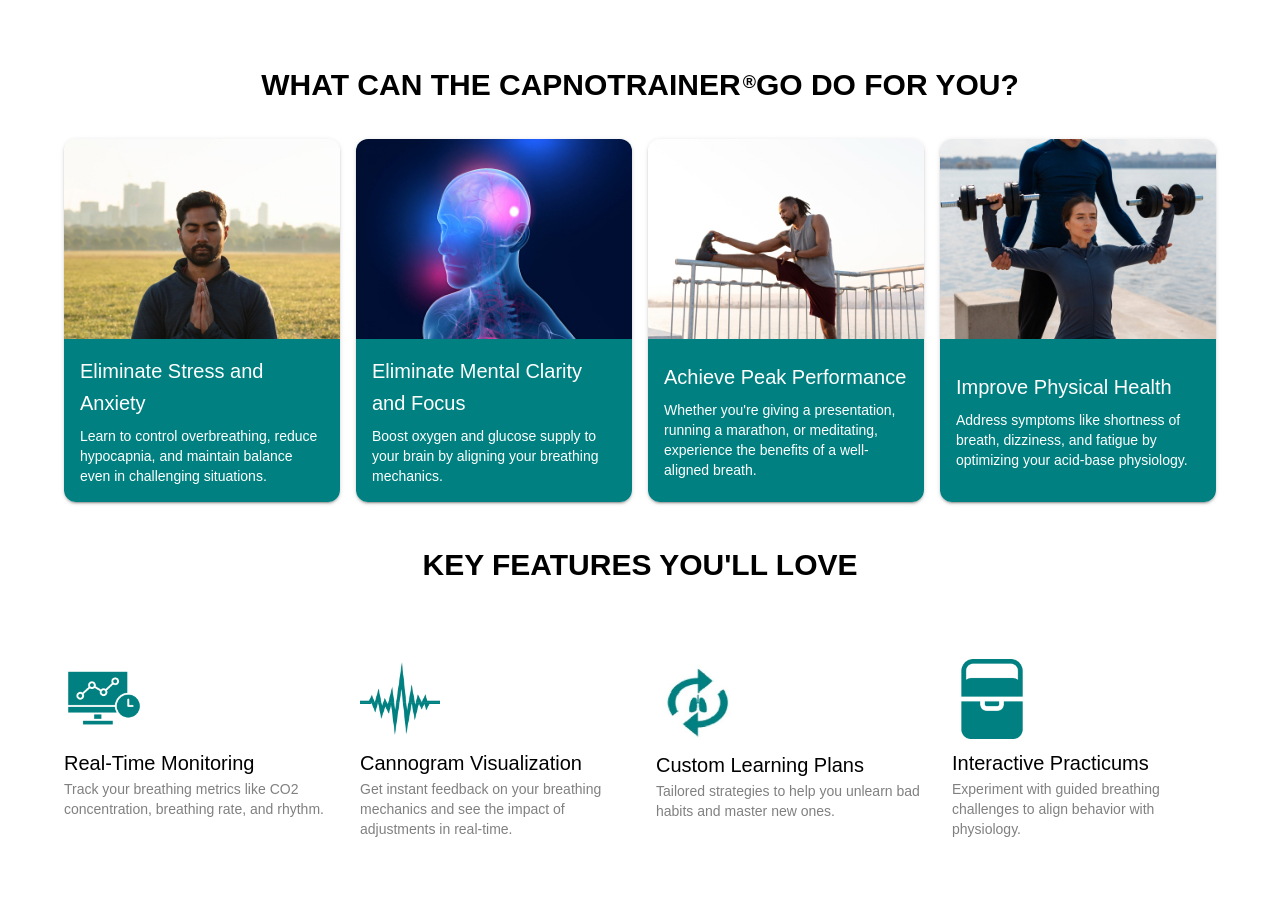
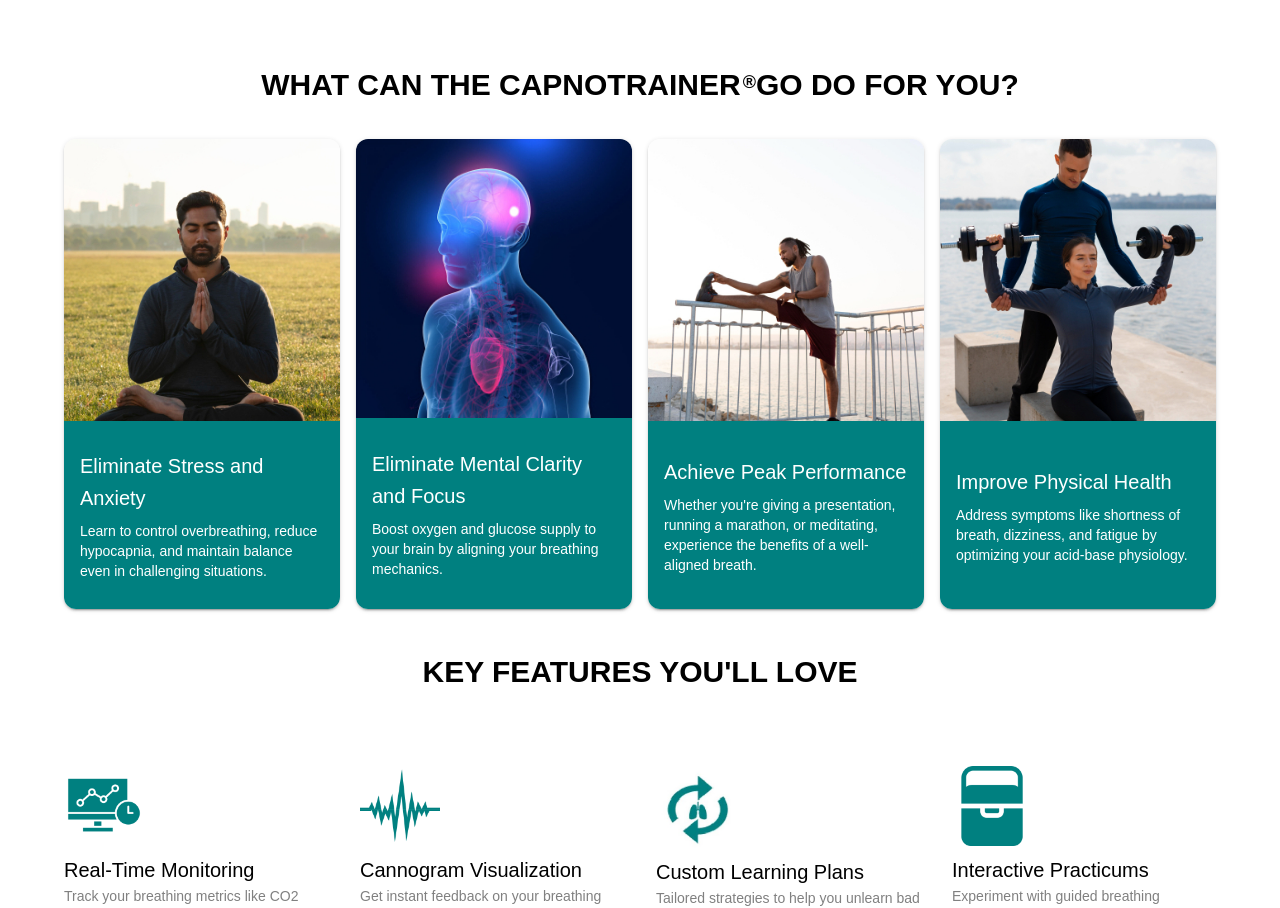
Before and after one commit to sidhant48/CAPNOTRAINER, a React (Vite) app: page / in a window 1280 px wide. Shown: the part 900-1808 px from the top of the page. Built offline with nearby package versions, Linux system fonts and the light colour scheme.

Commit message:
what can finally done

```diff
--- a/src/components/WhatCan.jsx
+++ b/src/components/WhatCan.jsx
@@ -10,19 +10,19 @@
       <Typography
         sx={{
           fontWeight: "bold",
-          fontSize: { xs: "20px", sm: "24px", md: "30px" }, // Adjusted font size for different screen sizes
+          fontSize: { xs: "20px", sm: "24px", md: "30px" },
           textAlign: "center",
-          mb: { xs: 3, sm: 4 }, // Responsive margin below the title
+          mb: { xs: 3, sm: 4 },
         }}
       >
         WHAT CAN THE CAPNOTRAINER
         <Box
           component="span"
           sx={{
-            fontSize: { xs: "14px", sm: "18px" }, // Responsive font size for the ® symbol
+            fontSize: { xs: "14px", sm: "18px" },
             position: "relative",
-            top: { xs: "-4px", sm: "-7px" }, // Adjust the position of the ® symbol for smaller screens
-            ml: "2px", // Small left margin for spacing
+            top: { xs: "-4px", sm: "-7px" },
+            ml: "2px",
           }}
         >
           ®
@@ -36,7 +36,7 @@
           <Box
             display="flex"
             flexDirection="column"
-            height="100%"
+            height="470px" // Reduced the height slightly
             borderRadius="12px"
             overflow="hidden"
             boxShadow={2}
@@ -48,9 +48,9 @@
               alt="Image 1"
               sx={{
                 width: "100%",
-                height: "200px", // Fixed height for the image container
-                objectFit: "cover", // Ensures the image covers the area without stretching
-                objectPosition: "top", // Positions the image starting from the top
+                height: "60%", // Adjusted the image height to take up 52% of the container's height
+                objectFit: "cover",
+                objectPosition: "top",
               }}
             />
             {/* Text Container */}
@@ -58,11 +58,12 @@
               sx={{
                 backgroundColor: "teal",
                 color: "white",
-                height: "100%",
+                height: "40%", // Adjusted the text height to take up 48% of the container's height
                 display: "flex",
                 flexDirection: "column",
                 justifyContent: "center",
-                padding: 2,
+                paddingY: 1, // Reduced vertical padding
+                paddingX: 2,
               }}
             >
               <Typography variant="h6" gutterBottom>
@@ -76,12 +77,12 @@
           </Box>
         </Grid>
 
-        {/* Repeat the above structure for other containers */}
+        {/* Second Container */}
         <Grid item xs={12} sm={6} md={3}>
           <Box
             display="flex"
             flexDirection="column"
-            height="100%"
+            height="470px" // Reduced the height slightly
             borderRadius="12px"
             overflow="hidden"
             boxShadow={2}
@@ -92,9 +93,8 @@
               alt="Image 2"
               sx={{
                 width: "100%",
-                height: "auto",
+                height: "60%",
                 objectFit: "cover",
-                maxHeight: "200px",
                 objectPosition: "top",
               }}
             />
@@ -102,11 +102,12 @@
               sx={{
                 backgroundColor: "teal",
                 color: "white",
-                height: "100%",
+                height: "40%", // Adjusted the text height to take up 48% of the container's height
                 display: "flex",
                 flexDirection: "column",
                 justifyContent: "center",
-                padding: 2,
+                paddingY: 1, // Reduced vertical padding
+                paddingX: 2,
               }}
             >
               <Typography variant="h6" gutterBottom>
@@ -120,11 +121,12 @@
           </Box>
         </Grid>
 
+        {/* Third Container */}
         <Grid item xs={12} sm={6} md={3}>
           <Box
             display="flex"
             flexDirection="column"
-            height="100%"
+            height="470px" // Reduced the height slightly
             borderRadius="12px"
             overflow="hidden"
             boxShadow={2}
@@ -135,20 +137,21 @@
               alt="Image 3"
               sx={{
                 width: "100%",
-                height: "auto",
+                height: "60%", // Adjusted the image height to take up 52% of the container's height
                 objectFit: "cover",
-                maxHeight: "200px",
+                objectPosition: "center",
               }}
             />
             <Box
               sx={{
                 backgroundColor: "teal",
                 color: "white",
-                height: "100%",
+                height: "40%", // Adjusted the text height to take up 48% of the container's height
                 display: "flex",
                 flexDirection: "column",
                 justifyContent: "center",
-                padding: 2,
+                paddingY: 1, // Reduced vertical padding
+                paddingX: 2,
               }}
             >
               <Typography variant="h6" gutterBottom>
@@ -162,11 +165,12 @@
           </Box>
         </Grid>
 
+        {/* Fourth Container */}
         <Grid item xs={12} sm={6} md={3}>
           <Box
             display="flex"
             flexDirection="column"
-            height="100%"
+            height="470px" // Reduced the height slightly
             borderRadius="12px"
             overflow="hidden"
             boxShadow={2}
@@ -177,20 +181,21 @@
               alt="Image 4"
               sx={{
                 width: "100%",
-                height: "auto",
+                height: "60%", // Adjusted the image height to take up 52% of the container's height
                 objectFit: "cover",
-                maxHeight: "200px",
+                objectPosition: "center",
               }}
             />
             <Box
               sx={{
                 backgroundColor: "teal",
                 color: "white",
-                height: "100%",
+                height: "40%", // Adjusted the text height to take up 48% of the container's height
                 display: "flex",
                 flexDirection: "column",
                 justifyContent: "center",
-                padding: 2,
+                paddingY: 1, // Reduced vertical padding
+                paddingX: 2,
               }}
             >
               <Typography variant="h6" gutterBottom>
```
